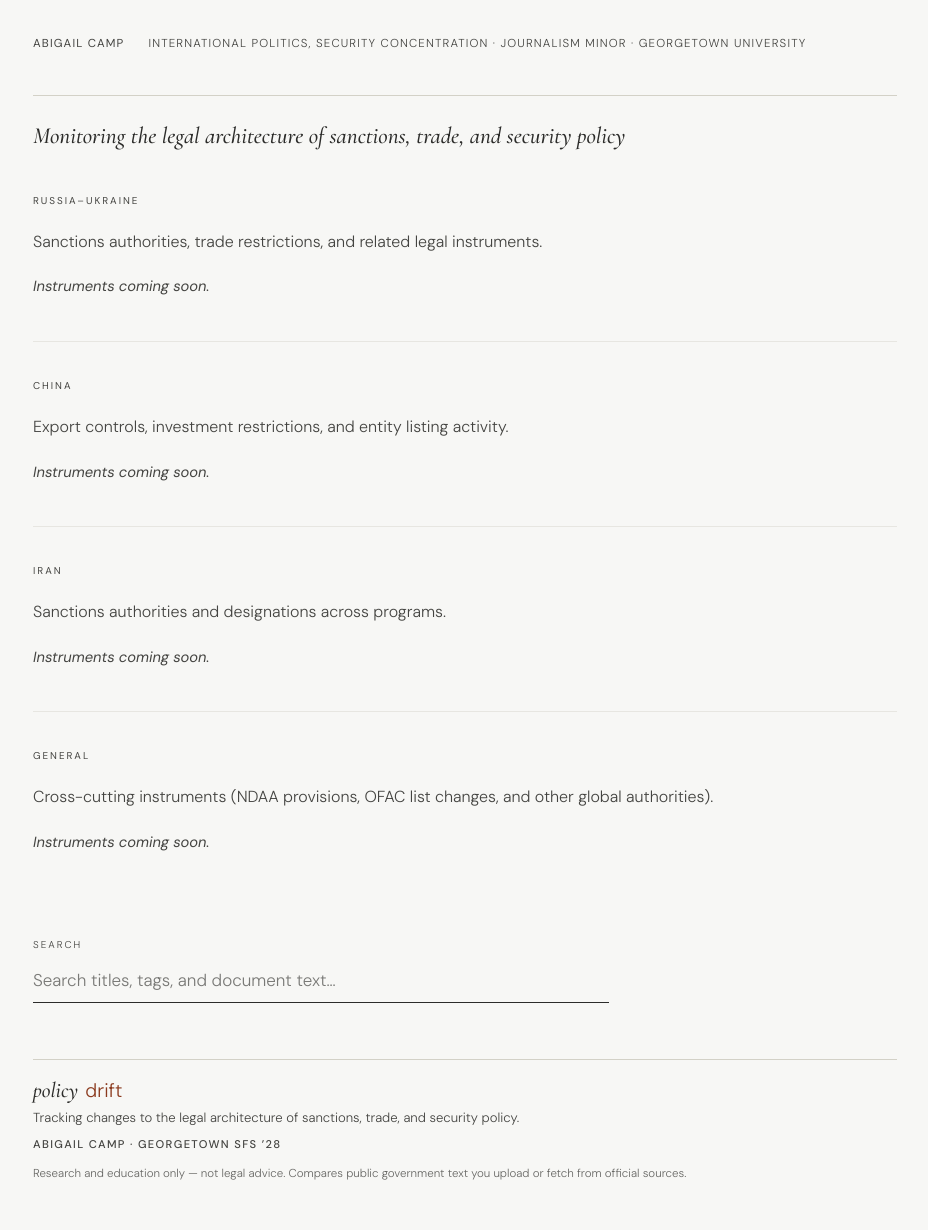
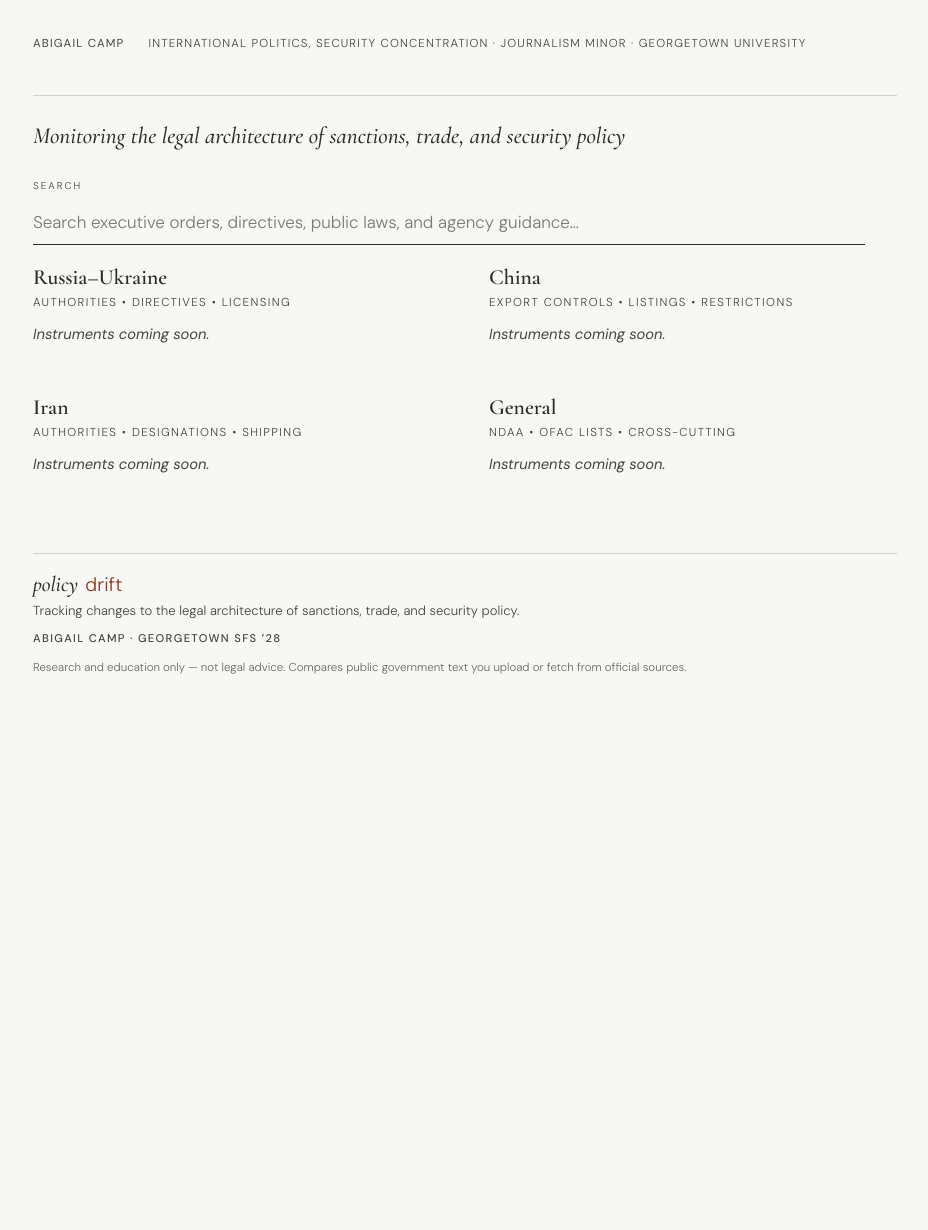
Before and after one commit to abigailcamp/policy-drift, a FastAPI app: page / in a window 1280 px wide. Shown: the part 108-1338 px from the top of the page, without its empty margins (175-1103 px from the left). After the commit the page ends 782 px from the top, so only its background shows below. Run offline with FastAPI, Linux system fonts and the light colour scheme; data that the repository does not hold is empty; some libraries are stand-ins or nearby versions.

Commit message:
Restructure homepage as scannable index grid

```diff
--- a/app/main.py
+++ b/app/main.py
@@ -233,13 +233,13 @@ def dashboard(request: Request, db: Session = Depends(get_db)):
         {
             "key": "russia_ukraine",
             "title": "Russia–Ukraine",
-            "deck": "Sanctions authorities, trade restrictions, and related legal instruments.",
+            "deck": "Authorities • directives • licensing",
             "rows": rows,
         },
         {
             "key": "china",
             "title": "China",
-            "deck": "Export controls, investment restrictions, and entity listing activity.",
+            "deck": "Export controls • listings • restrictions",
             "placeholders": [
                 {"title": "Export controls & licensing"},
                 {"title": "Entity List additions/removals"},
@@ -249,7 +249,7 @@ def dashboard(request: Request, db: Session = Depends(get_db)):
         {
             "key": "iran",
             "title": "Iran",
-            "deck": "Sanctions authorities and designations across programs.",
+            "deck": "Authorities • designations • shipping",
             "placeholders": [
                 {"title": "Iran-related executive instruments"},
                 {"title": "Program designations & changes"},
@@ -258,7 +258,7 @@ def dashboard(request: Request, db: Session = Depends(get_db)):
         {
             "key": "general",
             "title": "General",
-            "deck": "Cross-cutting instruments (NDAA provisions, OFAC list changes, and other global authorities).",
+            "deck": "NDAA • OFAC lists • cross-cutting",
             "placeholders": [
                 {"title": "NDAA — key provisions tracked year over year"},
                 {"title": "OFAC SDN List — additions and removals"},
--- a/app/static/style.css
+++ b/app/static/style.css
@@ -520,6 +520,40 @@ a:hover {
   max-width: 36rem;
 }
 
+.dashboard-search--primary {
+  max-width: 52rem;
+  margin: 1.35rem 0 1.25rem;
+}
+
+.search-input--primary {
+  border-bottom-width: 2px;
+  padding: 0.75rem 0;
+  font-size: 1.06rem;
+}
+
+.search-input--primary::placeholder {
+  opacity: 0.55;
+}
+
+.search-input--primary:focus {
+  border-bottom-color: var(--rust);
+}
+
+.dashboard-grid {
+  display: grid;
+  grid-template-columns: repeat(2, minmax(0, 1fr));
+  gap: 1.75rem 3rem;
+  align-items: start;
+  margin-top: 0.75rem;
+}
+
+@media (max-width: 900px) {
+  .dashboard-grid {
+    grid-template-columns: 1fr;
+    gap: 1.75rem;
+  }
+}
+
 .cluster-deck {
   margin: 0.35rem 0 1.25rem;
   max-width: 44rem;
@@ -528,10 +562,28 @@ a:hover {
   line-height: 1.55;
 }
 
+.cluster-deck--index {
+  margin: 0.25rem 0 0.65rem;
+  font-size: 0.72rem;
+  letter-spacing: 0.12em;
+  text-transform: uppercase;
+  color: var(--muted);
+  font-family: var(--font-body);
+}
+
+.cluster-anchor {
+  margin: 0;
+  font-family: var(--font-display);
+  font-size: 1.35rem;
+  font-weight: 600;
+  color: var(--slate);
+  line-height: 1.15;
+}
+
 .dashboard-cluster {
-  padding-bottom: 1.35rem;
-  margin-bottom: 1.75rem;
-  border-bottom: 1px solid rgba(211, 209, 199, 0.45);
+  padding-bottom: 0;
+  margin-bottom: 0;
+  border-bottom: none;
 }
 
 .dashboard-cluster:last-of-type {
--- a/app/templates/dashboard.html
+++ b/app/templates/dashboard.html
@@ -8,10 +8,24 @@
 
 <p class="dashboard-deck">Monitoring the legal architecture of sanctions, trade, and security policy</p>
 
+<div class="dashboard-search dashboard-search--primary" role="search" aria-label="Search instruments">
+  <label class="search-label" for="dashboard-search-input">Search</label>
+  <input
+    class="search-input search-input--primary"
+    id="dashboard-search-input"
+    type="search"
+    placeholder="Search executive orders, directives, public laws, and agency guidance…"
+    autocomplete="off"
+    spellcheck="false"
+  >
+</div>
+<ul class="instrument-list instrument-list--search instrument-list--archive" id="search-results" aria-live="polite"></ul>
+
+<div class="dashboard-grid" aria-label="Instrument clusters">
 {% for cluster in clusters %}
 <section class="dashboard-cluster" id="cluster-{{ cluster.key }}">
-  <p class="section-label section-label--spaced">{{ cluster.title }}</p>
-  {% if cluster.deck %}<p class="cluster-deck">{{ cluster.deck }}</p>{% endif %}
+  <p class="cluster-anchor">{{ cluster.title }}</p>
+  {% if cluster.deck %}<p class="cluster-deck cluster-deck--index">{{ cluster.deck }}</p>{% endif %}
 
   {% if cluster.rows %}
   <ul class="instrument-list instrument-list--archive">
@@ -35,19 +49,8 @@
   {% endif %}
 </section>
 {% endfor %}
+</div>
 
-<div class="dashboard-search dashboard-search--bottom" role="search" aria-label="Search instruments">
-  <label class="search-label" for="dashboard-search-input">Search</label>
-  <input
-    class="search-input"
-    id="dashboard-search-input"
-    type="search"
-    placeholder="Search titles, tags, and document text…"
-    autocomplete="off"
-    spellcheck="false"
-  >
-</div>
-<ul class="instrument-list instrument-list--search" id="search-results" aria-live="polite"></ul>
 {% endblock %}
 
 {% block extra_scripts %}
```
